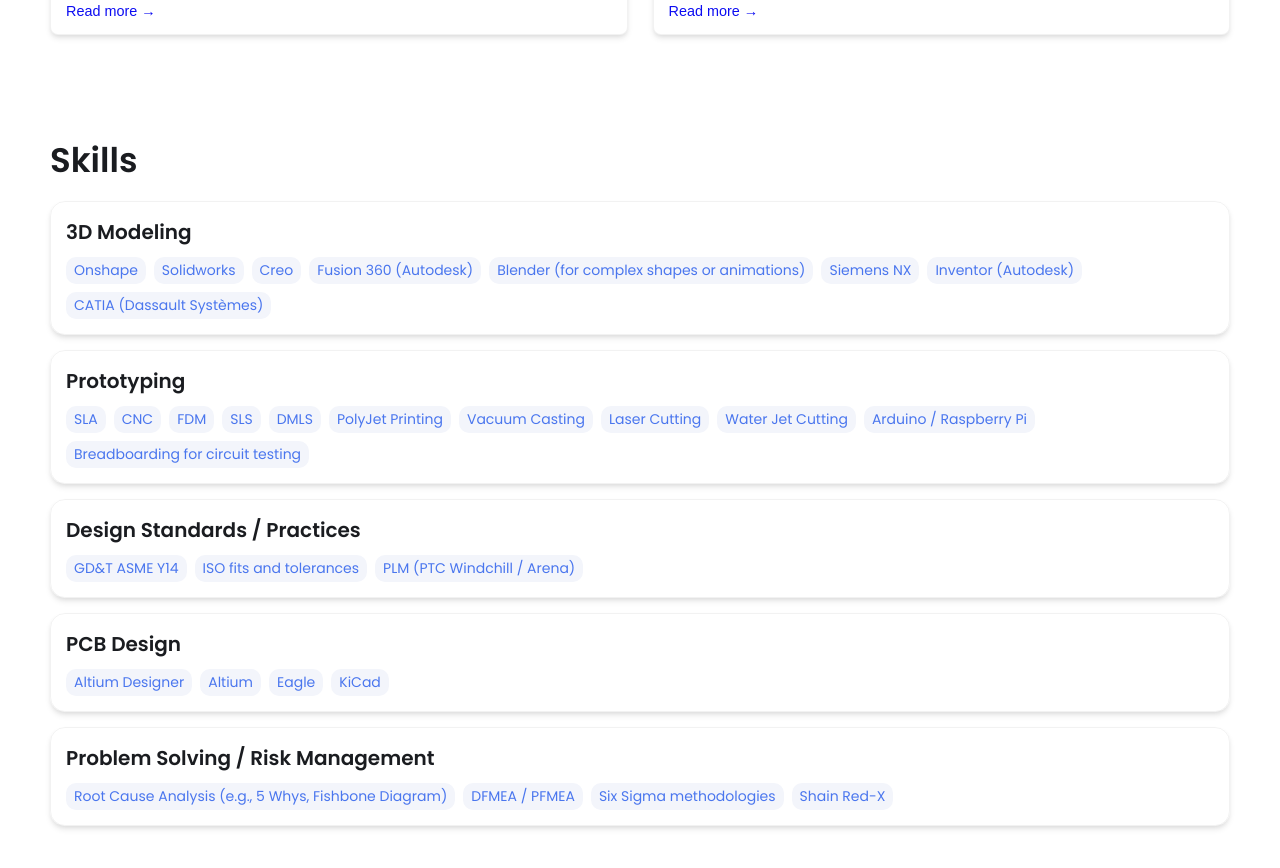
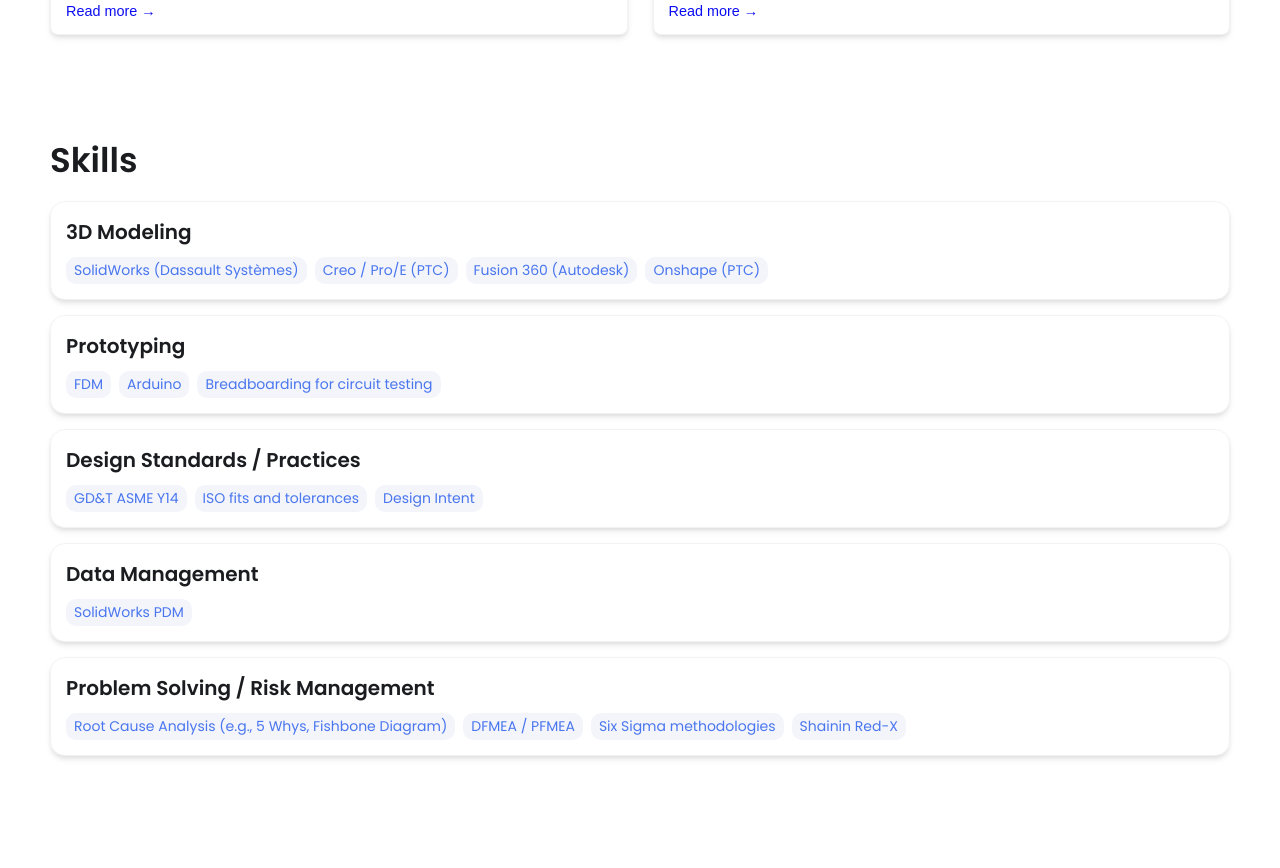
Before and after one commit to aricwei/aricwei.github.io, a Jekyll site: the page built from index.html, in a window 1280 px wide and 900 px high, scrolled down 1491 px. Shown: the top 868 px of the window. Built offline with Jekyll 4.4.1, drawn with Linux system fonts in a browser that asks for light colours.

Commit message:
Update _config.yml

```diff
--- a/_config.yml
+++ b/_config.yml
@@ -47,44 +47,29 @@ external-links:    # input only your own url slug. The icons with missing entrie
 skills:
   - category: 3D Modeling
     tools:
-    - Onshape
-    - Solidworks
-    - Creo
+    - SolidWorks (Dassault Systèmes)
+    - Creo / Pro/E (PTC)
     - Fusion 360 (Autodesk)
-    - Blender (for complex shapes or animations)
-    - Siemens NX
-    - Inventor (Autodesk)
-    - CATIA (Dassault Systèmes)
+    - Onshape (PTC)
   - category: Prototyping
     tools:
-    - SLA
-    - CNC
     - FDM
-    - SLS
-    - DMLS
-    - PolyJet Printing
-    - Vacuum Casting
-    - Laser Cutting
-    - Water Jet Cutting
-    - Arduino / Raspberry Pi
+    - Arduino
     - Breadboarding for circuit testing
   - category: Design Standards / Practices
     tools:
     - GD&T ASME Y14
     - ISO fits and tolerances
-    - PLM (PTC Windchill / Arena)
-  - category: PCB Design
+    - Design Intent
+  - category: Data Management
     tools:
-    - Altium Designer
-    - Altium
-    - Eagle
-    - KiCad
+    - SolidWorks PDM
   - category: Problem Solving / Risk Management
     tools:
     - Root Cause Analysis (e.g., 5 Whys, Fishbone Diagram)
     - DFMEA / PFMEA
     - Six Sigma methodologies
-    - Shain Red-X
+    - Shainin Red-X
 
 
 # Contact Form Setup. Setup an account and copy over the key. When someone fills out the form, it will be received in your email.
```
